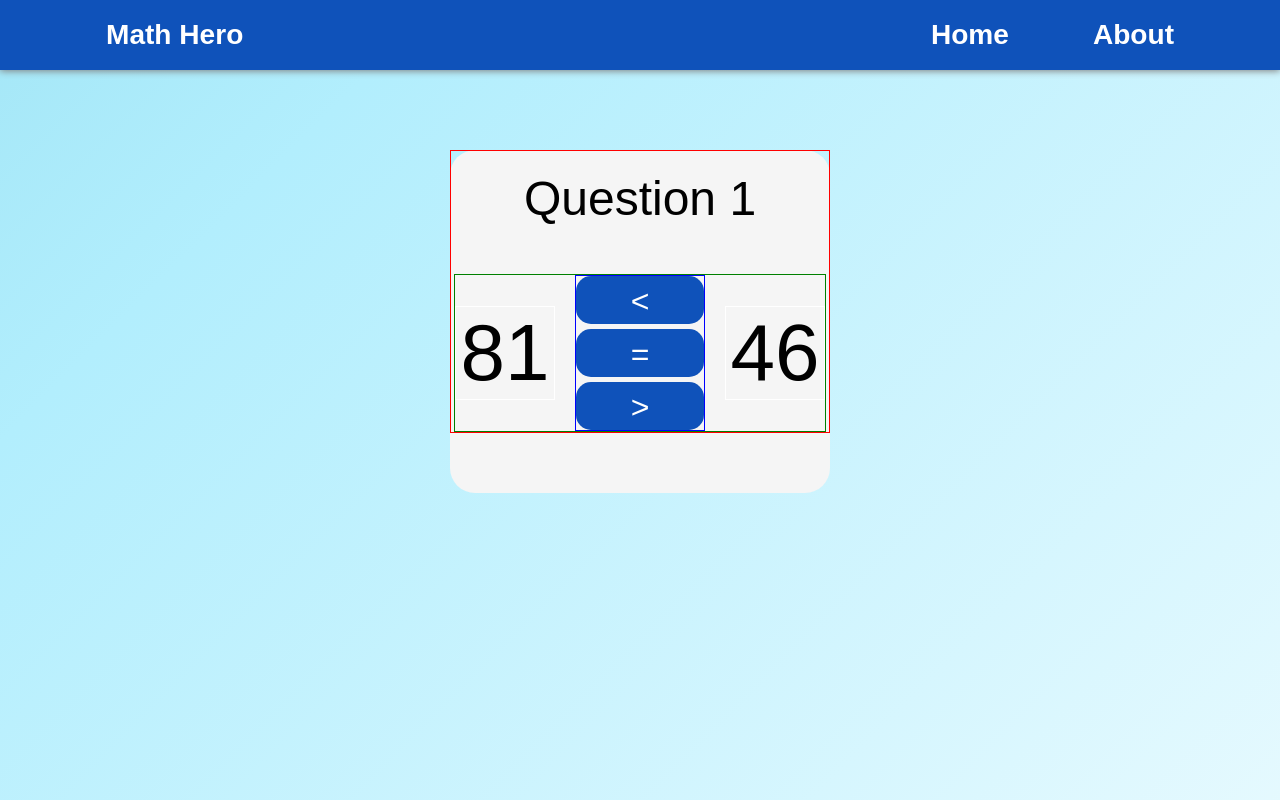
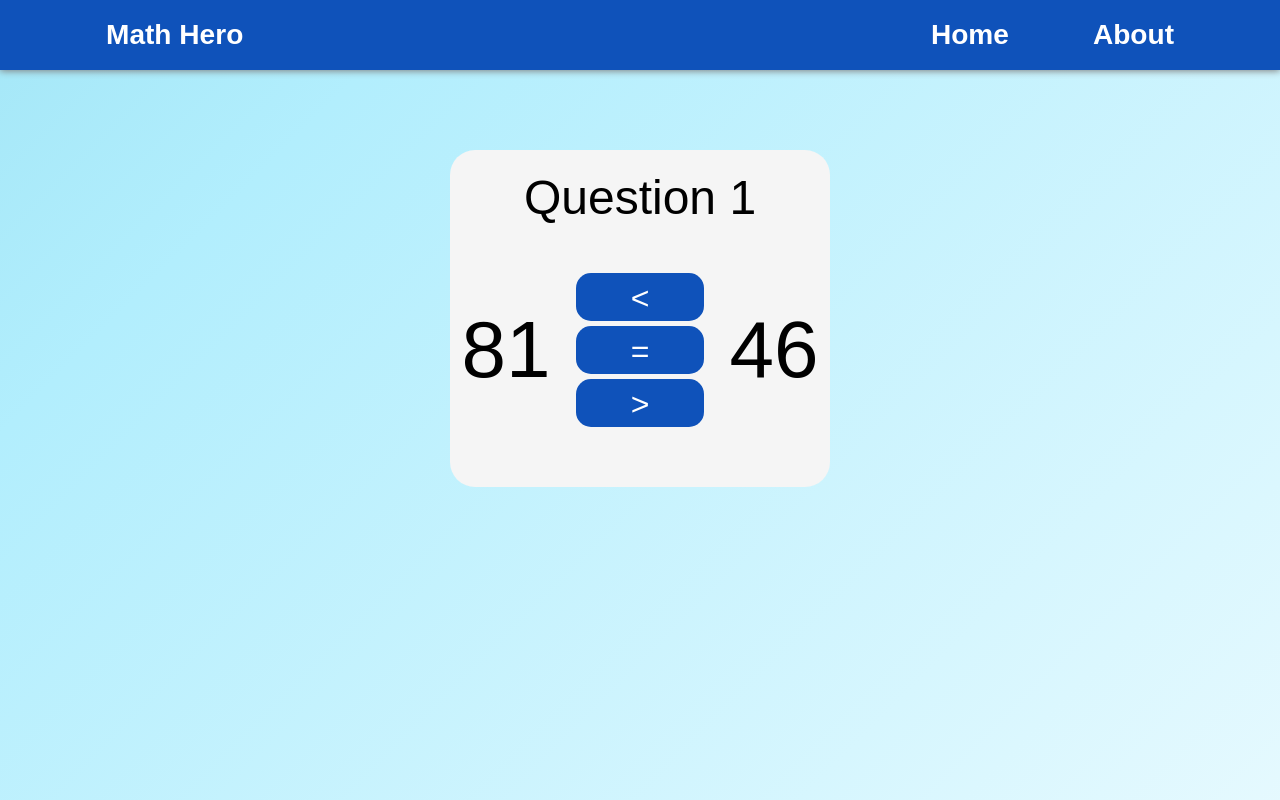
Before and after one commit to evan-desu/math-hero, a React (Create React App) app: page /compare-numbers-100 in a window 1280 px wide. Built offline with nearby package versions, Linux system fonts and the light colour scheme; a web font is replaced by a local one.

Commit message:
chore(CompareNumbersLow): Remove colour borders in css

```diff
--- a/src/Quizzes/CompareNumbersLow.css
+++ b/src/Quizzes/CompareNumbersLow.css
@@ -8,7 +8,6 @@
 .compare-100-question-container {
     display: flex;
     flex-direction: column;
-    border: 1px solid red;
     align-items: center;
     font-size: 20px;
 }
@@ -25,12 +24,10 @@
     align-items: center;
     justify-content: center;
     gap: 20px;
-    border: 1px solid green;
 }
 
 .compare-100-comparison-container p {
     font-size: 80px;
-    border: 1px solid white;
     margin: 0; /* Reduces the default top/bottom margins of the <p> elements */
     flex: 1; /* Ensures both numbers take up equal space */
     width: 100px;
@@ -41,7 +38,6 @@
     display: flex;
     flex-direction: column;
     gap: 5px;
-    border: 1px solid blue;
 }
 
 .compare-100-answer-container button {
```
